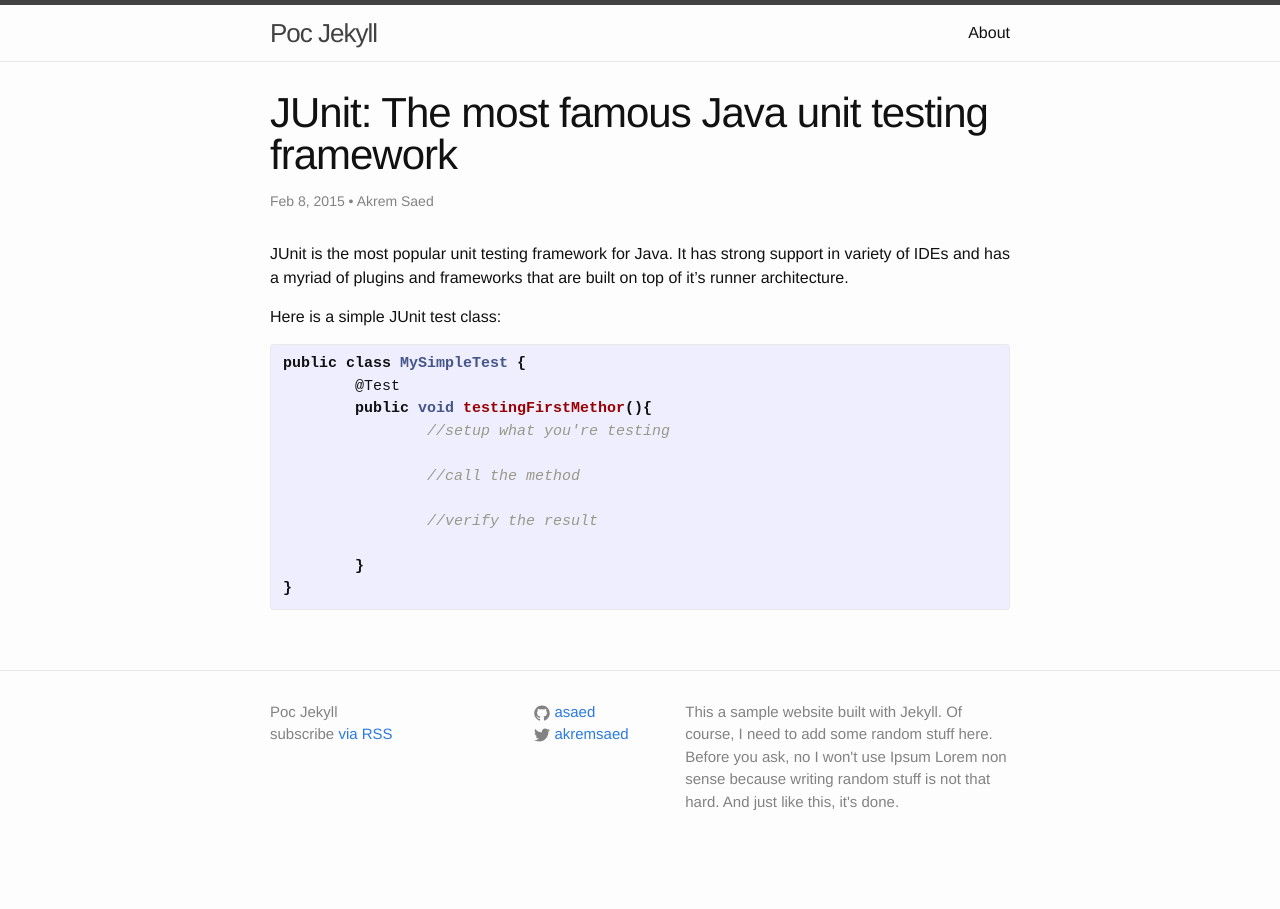
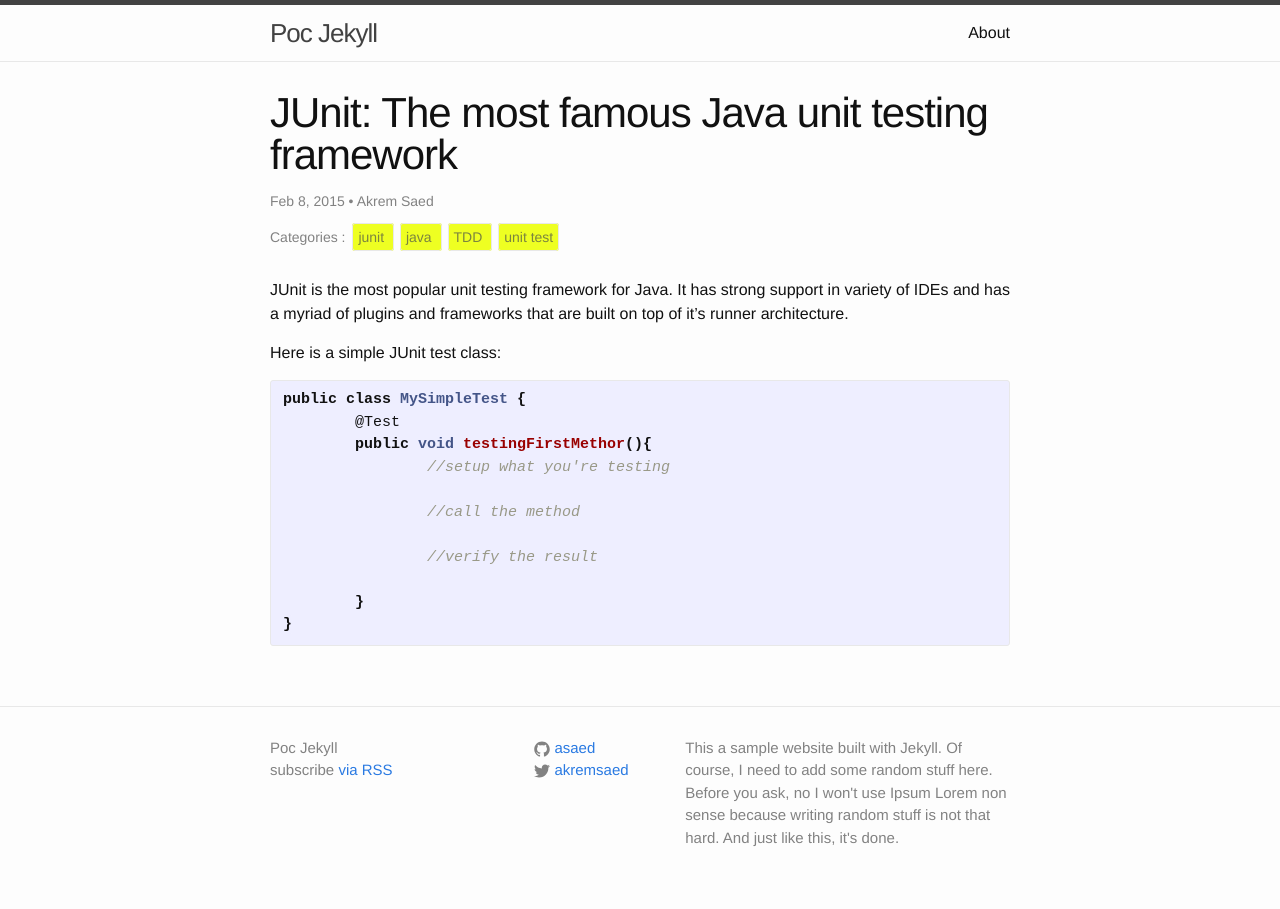
Before and after one commit to asaed/poc-jekyll, a Jekyll site: the page built from _posts/2015-02-08-junit.md, in a window 1280 px wide. Built offline with Jekyll 4.4.1, drawn with Linux system fonts in a browser that asks for light colours.

Commit message:
add post categories to a blog

```diff
--- a/_layouts/post.html
+++ b/_layouts/post.html
@@ -6,6 +6,11 @@
   <header class="post-header">
     <h1 class="post-title">{{ page.title }}</h1>
     <p class="post-meta">{{ page.date | date: "%b %-d, %Y" }}{% if page.author %} • {{ page.author }}{% endif %}{% if page.meta %} • {{ page.meta }}{% endif %}</p>
+    <p class="post-meta"> Categories :
+    	{% for cat in page.categories %}
+    		<span class="post-category"> {{cat}} </span>
+    	{% endfor %}
+   	</p>
   </header>
 
   <article class="post-content">
--- a/_posts/2015-02-08-junit.md
+++ b/_posts/2015-02-08-junit.md
@@ -1,7 +1,7 @@
 ---
 layout: post
 title: "JUnit: The most famous Java unit testing framework"
-categories: junit java TDD
+categories: [junit, java, TDD, unit test]
 author: "Akrem Saed"
 ---
 
--- a/_sass/_layout.scss
+++ b/_sass/_layout.scss
@@ -188,7 +188,15 @@
     font-size: 24px;
 }
 
-
+.post-category {
+    font-size: $small-font-size;
+    color: #7B843F;
+    border: 1px solid $grey-color-light;
+    border-radius: 3px;
+    background-color: #EF2;
+    padding: 5px 5px 5px 5px;
+    margin: 0px 3px 0px 3px;
+}
 
 /**
  * Posts
```
